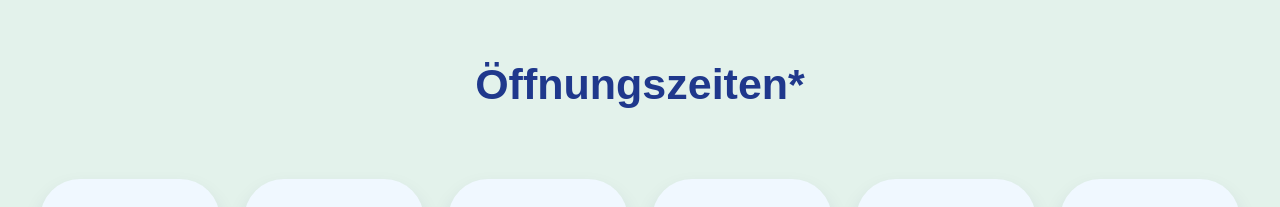
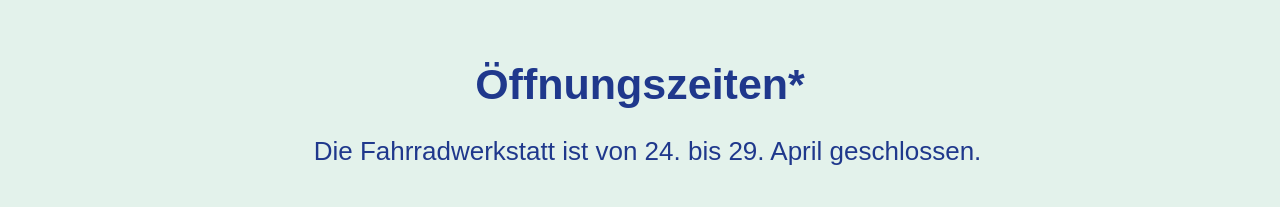
Before and after one commit to nenadmarinkovic/fahrrad-archive, a Next.js app: page / in a window 1280 px wide. Shown: the part 2200-2407 px from the top of the page. Built offline with nearby package versions, Linux system fonts and the light colour scheme.

Commit message:
open time changed

```diff
--- a/components/OpenHours.js
+++ b/components/OpenHours.js
@@ -7,12 +7,19 @@ import {
   Time,
   TimeMI,
   PlusText,
+  PlusTextCentered,
 } from "../styles/OpenHours";
 
 function OpenHours() {
   return (
     <div className="container">
-      <h3 id="open-hours" className="content-title">Öffnungszeiten*</h3>
+      <h3 id="open-hours" className="content-title">
+        Öffnungszeiten*
+      </h3>
+      <PlusTextCentered>
+        Die Fahrradwerkstatt ist von 24. bis 29. April geschlossen.
+      </PlusTextCentered>
+
       <Items>
         <Fade bottom delay={300}>
           <Item>
@@ -37,7 +44,6 @@ function OpenHours() {
         </Fade>
         <Fade bottom delay={1400}>
           <Item>
-
             <Day>Donnerstag</Day>
             <div>
               <Time>8:30 - 12:00</Time> <Time> 14:30 - 18:30</Time>
--- a/styles/OpenHours.js
+++ b/styles/OpenHours.js
@@ -63,3 +63,14 @@ export const PlusText = styled.div`
   margin-bottom: 20px;
   margin-left: 15px;
 `;
+
+export const PlusTextCentered = styled.h3`
+  font-size: 26px;
+  font-weight: 500;
+  text-align: center;
+  margin-top: 1rem;
+  line-height: 2;
+  color: #1f388c;
+  margin-bottom: 20px;
+  margin-left: 15px;
+`;
```
Also changed, not shown: 1 other file (tests, documents, lock files or other folders). Lines whose indentation alone changed are shown as unchanged.
